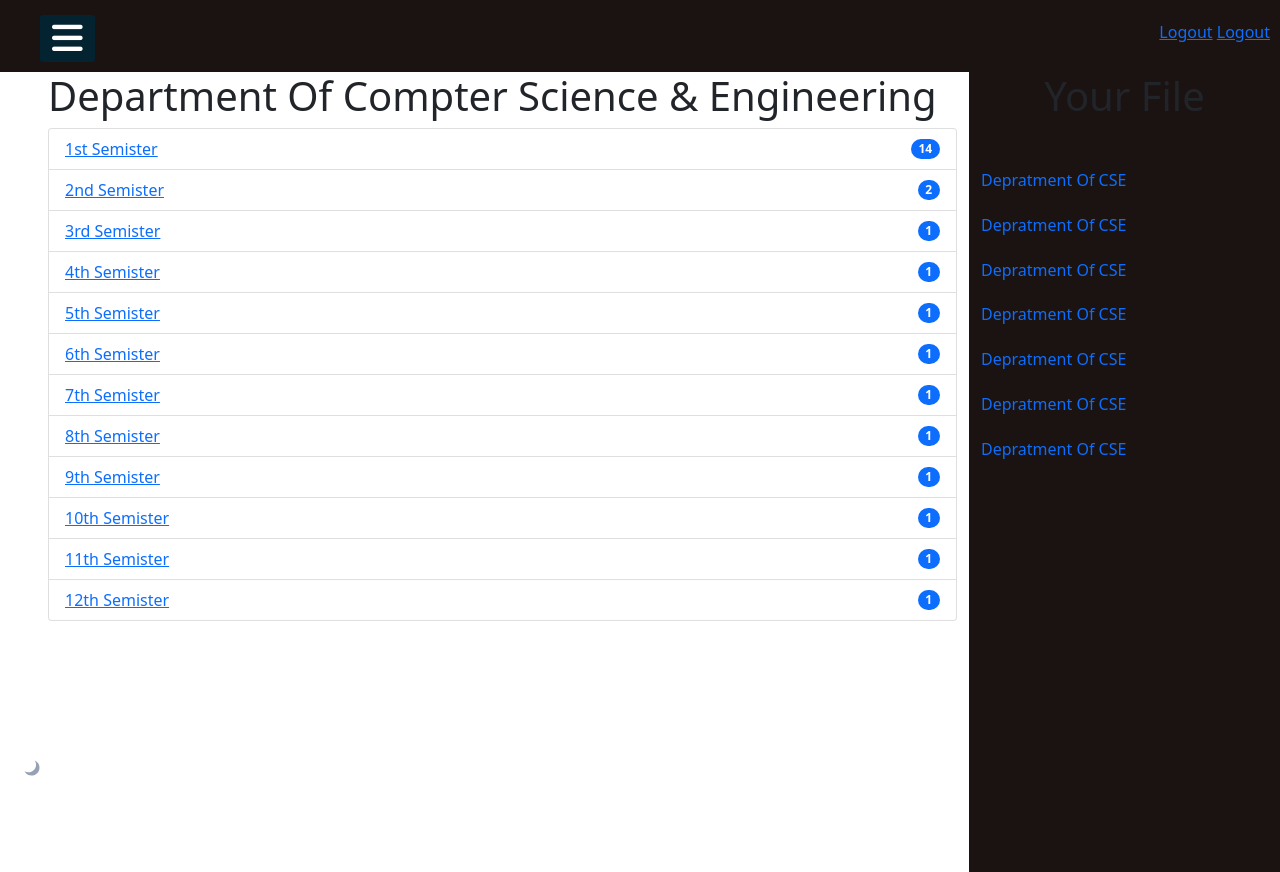
After one commit to Emad-ahmed/Reditapp_website, a Django app: page /cse/ in a window 1280 px wide. The commit adds this page. Run offline with Django 4.2, Linux system fonts and the light colour scheme; some libraries are stand-ins or nearby versions; some web fonts are replaced.

Commit message:
changenew

```diff
--- a/Redittmain/settings.py
+++ b/Redittmain/settings.py
@@ -126,3 +126,6 @@ STATIC_URL = 'static/'
 
 DEFAULT_AUTO_FIELD = 'django.db.models.BigAutoField'
 STATICFILES_DIRS = [os.path.join(BASE_DIR, 'static')]
+
+MEDIA_ROOT = os.path.join(BASE_DIR, 'media')
+MEDIA_URL = '/media/'
--- a/reditapp/models/__init__.py
+++ b/reditapp/models/__init__.py
@@ -1 +1,2 @@
 from reditapp.models.registration import Registration
+from reditapp.models.sharequestion import ShareFile
--- /dev/null
+++ b/reditapp/templates/CSE.html
@@ -0,0 +1,95 @@
+{% extends 'base.html' %} <br />
+
+{% block title %}CSE{% endblock title %} <br />
+{% block css %}{% endblock css %} <br />
+{% block js %}{% endblock js %} <br />
+
+{% block content %}
+<link
+  href="https://cdn.jsdelivr.net/npm/bootstrap@5.1.3/dist/css/bootstrap.min.css"
+  rel="stylesheet"
+  integrity="sha384-1BmE4kWBq78iYhFldvKuhfTAU6auU8tT94WrHftjDbrCEXSU1oBoqyl2QvZ6jIW3"
+  crossorigin="anonymous"
+/>
+
+<div class="col-lg-9">
+  <h1>Department Of Compter Science & Engineering</h1>
+
+  <ul class="list-group">
+    <li
+      class="list-group-item d-flex justify-content-between align-items-center"
+    >
+      <a href="{% url '' %}">1st Semister</a>
+      <span class="badge bg-primary rounded-pill">14</span>
+    </li>
+    <li
+      class="list-group-item d-flex justify-content-between align-items-center"
+    >
+      <a href=""> 2nd Semister </a>
+      <span class="badge bg-primary rounded-pill">2</span>
+    </li>
+    <li
+      class="list-group-item d-flex justify-content-between align-items-center"
+    >
+      <a href=""> 3rd Semister </a>
+      <span class="badge bg-primary rounded-pill">1</span>
+    </li>
+    <li
+      class="list-group-item d-flex justify-content-between align-items-center"
+    >
+      <a href=""> 4th Semister </a>
+      <span class="badge bg-primary rounded-pill">1</span>
+    </li>
+    <li
+      class="list-group-item d-flex justify-content-between align-items-center"
+    >
+      <a href=""> 5th Semister </a>
+      <span class="badge bg-primary rounded-pill">1</span>
+    </li>
+    <li
+      class="list-group-item d-flex justify-content-between align-items-center"
+    >
+      <a href="">6th Semister</a>
+      <span class="badge bg-primary rounded-pill">1</span>
+    </li>
+    <li
+      class="list-group-item d-flex justify-content-between align-items-center"
+    >
+      <a href="">7th Semister</a>
+      <span class="badge bg-primary rounded-pill">1</span>
+    </li>
+    <li
+      class="list-group-item d-flex justify-content-between align-items-center"
+    >
+      <a href="">8th Semister</a>
+      <span class="badge bg-primary rounded-pill">1</span>
+    </li>
+    <li
+      class="list-group-item d-flex justify-content-between align-items-center"
+    >
+      <a href="">9th Semister</a>
+      <span class="badge bg-primary rounded-pill">1</span>
+    </li>
+    <li
+      class="list-group-item d-flex justify-content-between align-items-center"
+    >
+      <a href="">10th Semister</a>
+      <span class="badge bg-primary rounded-pill">1</span>
+    </li>
+    <li
+      class="list-group-item d-flex justify-content-between align-items-center"
+    >
+      <a href="">11th Semister</a>
+      <span class="badge bg-primary rounded-pill">1</span>
+    </li>
+
+    <li
+      class="list-group-item d-flex justify-content-between align-items-center"
+    >
+      <a href="">12th Semister</a>
+      <span class="badge bg-primary rounded-pill">1</span>
+    </li>
+  </ul>
+</div>
+
+{% endblock content %} <br />
--- a/reditapp/templates/base.html
+++ b/reditapp/templates/base.html
@@ -25,7 +25,7 @@
         <header>MY APP</header>
         <ul>
           <li>
-            <a href="#"><i class="fas fa-qrcode"></i>Dashboard</a>
+            <a href="/"><i class="fas fa-qrcode"></i>Dashboard</a>
           </li>
           <li>
             <a href="#"><i class="fas fa-link"></i>Shortcut</a>
@@ -52,7 +52,26 @@
         <a href="#">Logout</a>
       </div>
     </nav>
-    {% block content %} {% endblock content %}
+
+    <div class="container-fluid main ps-5">
+      <div class="row">
+        {% block content %} {% endblock content %}
+
+        <div class="col-lg-3 right_container">
+          <h1 class="text-center">Your File</h1>
+          <div class="mt-5">
+            <a href="{% url 'cse' %}">Depratment Of CSE</a>
+            <a href="">Depratment Of CSE</a>
+            <a href="">Depratment Of CSE</a>
+            <a href="">Depratment Of CSE</a>
+            <a href="">Depratment Of CSE</a>
+            <a href="">Depratment Of CSE</a>
+            <a href="">Depratment Of CSE</a>
+          </div>
+        </div>
+      </div>
+    </div>
+
     <a href="javascript:;" class="dark-mode-btn">
       <svg
         xmlns="http://www.w3.org/2000/svg"
--- a/reditapp/templates/home.html
+++ b/reditapp/templates/home.html
@@ -12,10 +12,6 @@
   crossorigin="anonymous"
 />
 
-<section>
-  <div class="container-fluid main ps-5">
-    <h1>Hello</h1>
-  </div>
-</section>
+<div class="col-lg-9"><h1>Hello</h1></div>
 
 {% endblock content %} <br />
--- a/reditapp/urls.py
+++ b/reditapp/urls.py
@@ -1,10 +1,11 @@
 from django.urls import path
-from reditapp.views import HomeView, SignupView, LoginView, forgot_password, logout
+from reditapp.views import CSE, HomeView, SignupView, LoginView, forgot_password, logout, CSEView
 
 urlpatterns = [
     path('', HomeView.as_view(), name='home'),
     path('loginview/', LoginView.as_view(), name='loginview'),
     path('signupview/', SignupView.as_view(), name='signupview'),
+    path('cse/', CSEView.as_view(), name='cse'),
     path('forgot_password/', forgot_password, name='forgot_password'),
     path('logout', logout, name="logout")
 ]
--- /dev/null
+++ b/reditapp/views/CSE.py
@@ -0,0 +1,10 @@
+import imp
+from django.shortcuts import render
+from django.views import View
+from reditapp.forms import RegistrationForm
+
+
+class CSEView(View):
+    def get(self, request):
+
+        return render(request, 'CSE.html')
--- a/reditapp/views/__init__.py
+++ b/reditapp/views/__init__.py
@@ -3,3 +3,4 @@ from reditapp.views.home import HomeView
 from reditapp.views.signup import SignupView
 from reditapp.views.login import LoginView, logout
 from reditapp.views.forgot import forgot_password
+from reditapp.views.CSE import CSEView
--- a/static/css/style.css
+++ b/static/css/style.css
@@ -112,6 +112,17 @@ section {
     background: #1B1212;
 }
 
+.right_container {
+    background-color: #1B1212;
+    height: 100vh;
+}
+
+.right_container a {
+    margin-top: 1.3rem;
+    display: block;
+    text-decoration: none;
+}
+
 .dark-mode-btn {
     position: fixed;
     left: 1rem;
```
Also changed, not shown: reditapp/admin.py (+6 -1 lines), reditapp/models/sharequestion.py (added, +37 -0 lines), db.sqlite3, media/images/Answer-1.jpeg (added), reditapp/migrations/0002_sharefile.py (added), reditapp/migrations/0003_sharefile_semister.py (added).
